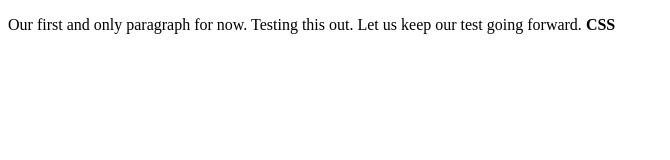
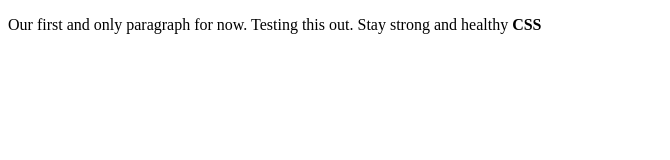
Before and after one commit to stanboogie/awsclass, a plain HTML site: page Index.html in a window 1280 px wide. Shown: the whole page, without its empty margins (0-670 px from the left). Drawn offline with Linux system fonts and the light colour scheme.

Commit message:
Update Index.html

```diff
--- a/Index.html
+++ b/Index.html
@@ -4,6 +4,6 @@
         <title>This is a Static Html Site</title>
       </head>
       <body>
-        <p> Our first and only paragraph for now. Testing this out. Let us keep our test going forward. <strong>CSS</strong> </p>
+        <p> Our first and only paragraph for now. Testing this out. Stay strong and healthy <strong>CSS</strong> </p>
       </body>
     </html>
```
